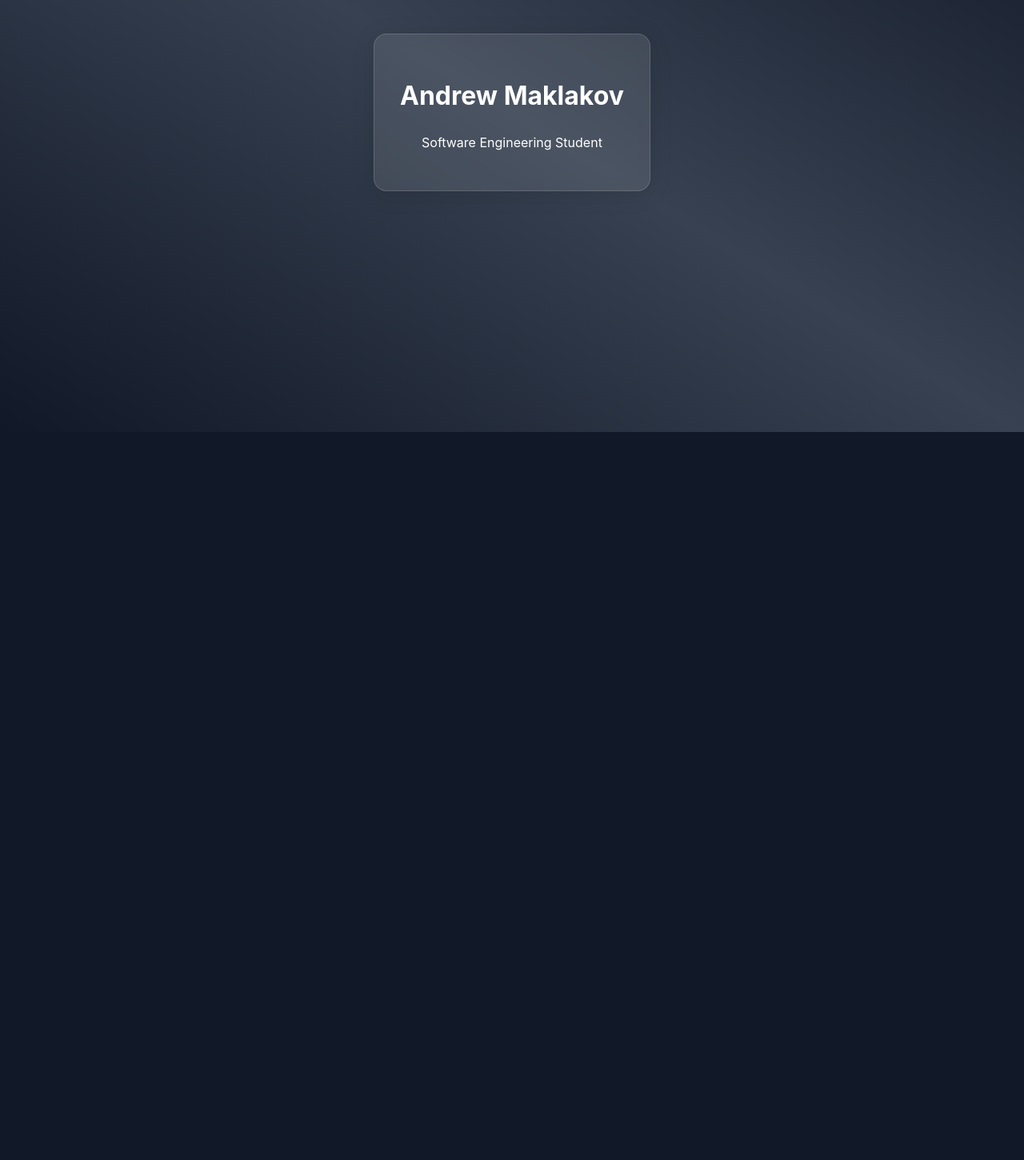
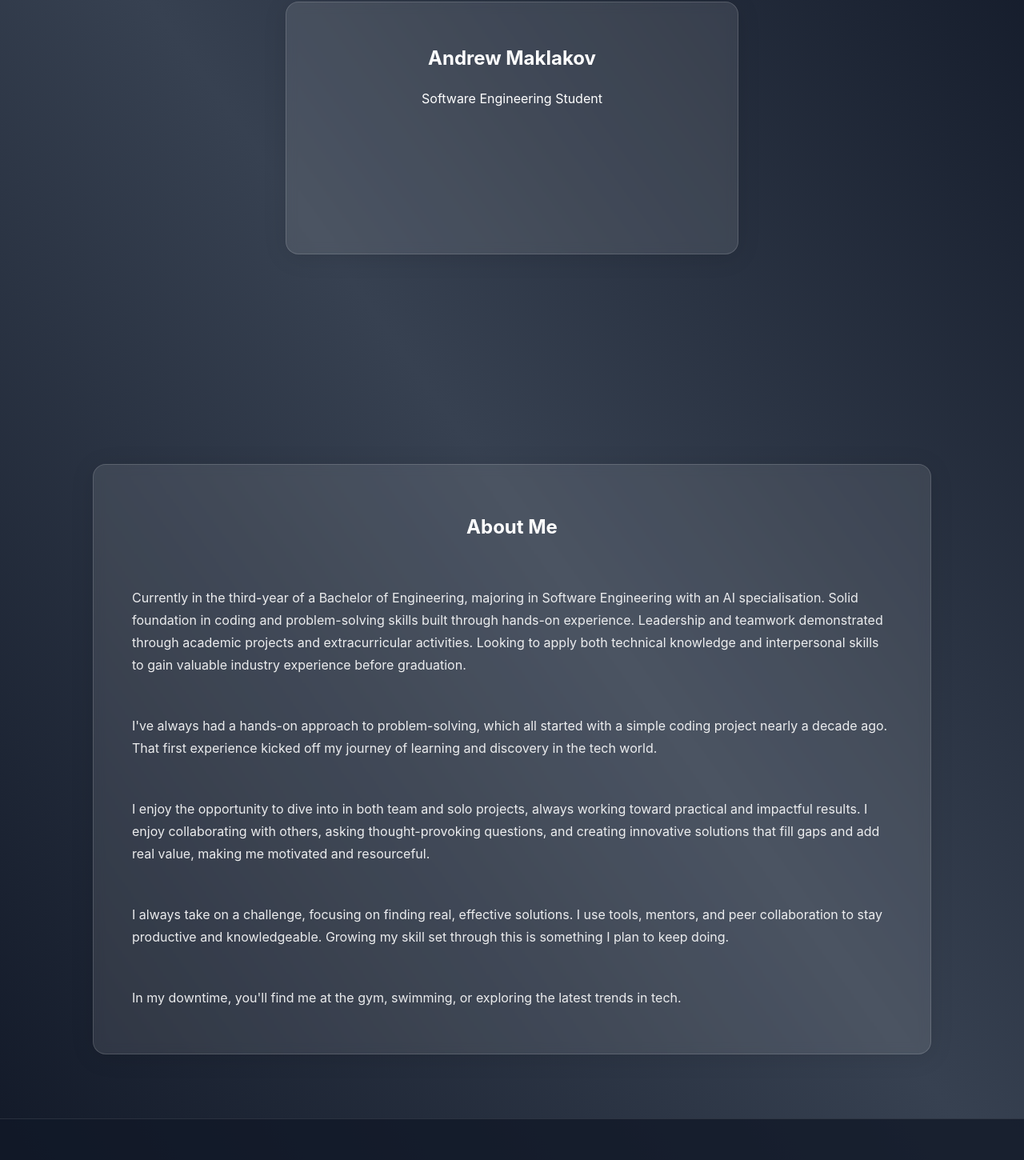
Before and after one commit to amaklakovv/portfolio, a React (Vite) app: page / in a window 1280 px wide. Shown: the part 260-1710 px from the top of the page at 80% size. Before the commit the page ends 800 px from the top, so only its background shows below. Built offline with nearby package versions, Linux system fonts and the light colour scheme.

Commit message:
added footer and about me section

```diff
--- /dev/null
+++ b/src/components/About.jsx
@@ -0,0 +1,32 @@
+import React from 'react';
+import GlassCard from './GlassCard';
+
+function About() {
+  return (
+    <section id="about" className="fullscreen-section">
+      <GlassCard disableHoverEffect={true}>
+        <h2>About Me</h2>
+        <p>
+          Currently in the third-year of a Bachelor of Engineering, majoring in Software Engineering with an AI specialisation. Solid
+          foundation in coding and problem-solving skills built through hands-on experience. Leadership and teamwork
+          demonstrated through academic projects and extracurricular activities. Looking to apply both technical knowledge and
+          interpersonal skills to gain valuable industry experience before graduation.
+        </p>
+        <p>
+          I've always had a hands-on approach to problem-solving, which all started with a simple coding project nearly a decade ago. That first experience kicked off my journey of learning and discovery in the tech world.
+        </p>
+        <p>
+          I enjoy the opportunity to dive into in both team and solo projects, always working toward practical and impactful results. I enjoy collaborating with others, asking thought-provoking questions, and creating innovative solutions that fill gaps and add real value, making me motivated and resourceful.
+        </p>
+        <p>
+          I always take on a challenge, focusing on finding real, effective solutions. I use tools, mentors, and peer collaboration to stay productive and knowledgeable. Growing my skill set through this is something I plan to keep doing.
+        </p>
+        <p>
+          In my downtime, you'll find me at the gym, swimming, or exploring the latest trends in tech.
+        </p>
+      </GlassCard>
+    </section>
+  );
+}
+
+export default About;
--- a/src/components/App.css
+++ b/src/components/App.css
@@ -1,8 +1,34 @@
 .App {
-  text-align: center;
-  /* This ensures the App container can center its children properly */
-  display: grid;
-  place-items: center;
-  width: 100vw; /* Use viewport width to be explicit */
-  min-height: 100vh; /* Ensure the container fills the screen height */
+  /* The App is now just a container for our sections */
 }
+
+/* Section-Specific Card Sizing */
+
+/* "Business Card" style for the hero section */
+#home .glass-card {
+  max-width: 500px;
+  width: 90%;
+  max-height: 250px;
+  height: 90%;
+}
+
+/* Wider, taller card for the about section */
+#about .glass-card {
+  max-width: 950px; /* More readable line length for paragraphs */
+  width: 90%;
+  padding: 2.5rem 3rem; /* Give the text some breathing room */
+  text-align: left; /* Left-align text for better readability */
+  display: flex;
+  flex-direction: column;
+  gap: 1rem; /* Creates space between the paragraphs */
+}
+
+#about .glass-card h2 {
+  text-align: center; /* Keep the main heading centered */
+  margin-bottom: 1.5rem; /* More space below the heading */
+}
+
+#about .glass-card p {
+  line-height: 1.75; /* Improve readability of text blocks */
+  color: rgba(255, 255, 255, 0.9); /* Make text slightly less stark */
+}
--- a/src/components/App.jsx
+++ b/src/components/App.jsx
@@ -1,16 +1,23 @@
 import './App.css'
 import GlassCard from './GlassCard';
 import Navbar from './Navbar';
+import About from './About';
+import Footer from './Footer';
 
 function App() {
 
   return (
     <div className="App">
       <Navbar />
-      <GlassCard>
-        <h1>Andrew Maklakov</h1>
-        <p>Software Engineering Student</p>
-      </GlassCard>
+      {/* Hero Section */}
+      <section id="home" className="fullscreen-section">
+        <GlassCard>
+          <h1>Andrew Maklakov</h1>
+          <p>Software Engineering Student</p>
+        </GlassCard>
+      </section>
+      <About />
+      <Footer />
     </div>
   )
 }
--- /dev/null
+++ b/src/components/Footer.css
@@ -0,0 +1,34 @@
+.footer {
+  background-color: rgba(17, 24, 39, 0.8); /* A dark, semi-transparent background */
+  color: rgba(255, 255, 255, 0.6);
+  padding: 2rem 5%;
+  text-align: center;
+  border-top: 1px solid rgba(255, 255, 255, 0.1);
+  margin-top: 10vh; /* Give it some space from the last section */
+}
+
+.footer-content {
+  max-width: 1200px;
+  margin: 0 auto;
+  display: flex;
+  justify-content: space-between;
+  align-items: center;
+  flex-wrap: wrap; /* Allow wrapping on smaller screens */
+  gap: 1rem;
+}
+
+.footer-links {
+  display: flex;
+  gap: 1.5rem;
+}
+
+.footer-links a {
+  color: rgba(255, 255, 255, 0.6);
+  text-decoration: none;
+  font-weight: 500;
+  transition: color 0.3s ease;
+}
+
+.footer-links a:hover {
+  color: white;
+}
--- /dev/null
+++ b/src/components/Footer.jsx
@@ -0,0 +1,22 @@
+import React from 'react';
+import './Footer.css';
+
+function Footer() {
+  return (
+    <footer id="contact" className="footer">
+      <div className="footer-content">
+        <p>&copy; Andrew Maklakov. All rights reserved.</p>
+        <div className="footer-links">
+          <a href="https://github.com/amaklakovv" target="_blank" rel="noopener noreferrer">
+            GitHub
+          </a>
+          <a href="https://www.linkedin.com/in/andrewmaklakov/" target="_blank" rel="noopener noreferrer">
+            LinkedIn
+          </a>
+        </div>
+      </div>
+    </footer>
+  );
+}
+
+export default Footer;
--- a/src/components/GlassCard.jsx
+++ b/src/components/GlassCard.jsx
@@ -5,15 +5,16 @@ import './GlassCard.css';
  * A reusable component that applies a "glassmorphism" effect.
  * It accepts children, so you can put any content inside it.
  * It also has a 3D tilt effect on hover.
- * @param {{children: React.ReactNode}} props
+ * @param {{children: React.ReactNode, disableHoverEffect?: boolean}} props
  */
-function GlassCard({ children }) {
+function GlassCard({ children, disableHoverEffect = false }) {
     const [transform, setTransform] = useState(
         'perspective(1000px) rotateX(0deg) rotateY(0deg)'
     );
     const cardRef = useRef(null);
 
     const handleMouseMove = (e) => {
+        if (disableHoverEffect) return;
         const card = cardRef.current;
         if (!card) return;
 
@@ -21,7 +22,7 @@ function GlassCard({ children }) {
         const x = e.clientX - left;
         const y = e.clientY - top;
 
-    // Calculate rotation based on cursor position. Max rotation is 10 degrees.
+        // Calculate rotation based on cursor position. Max rotation is 10 degrees
         const rotateX = -((y - height / 2) / (height / 2)) * 10;
         const rotateY = ((x - width / 2) / (width / 2)) * 10;
 
@@ -31,11 +32,18 @@ function GlassCard({ children }) {
     };
 
     const handleMouseLeave = () => {
+        if (disableHoverEffect) return;
         setTransform('perspective(1000px) rotateX(0deg) rotateY(0deg)');
     };
 
+    const eventHandlers = disableHoverEffect
+        ? {}
+        : { onMouseMove: handleMouseMove, onMouseLeave: handleMouseLeave };
+
+    const style = disableHoverEffect ? {} : { transform };
+
     return (
-    <div className="glass-card" ref={cardRef} style={{ transform }} onMouseMove={handleMouseMove} onMouseLeave={handleMouseLeave}>
+        <div className="glass-card" ref={cardRef} style={style} {...eventHandlers}>
             {children}
         </div>
     );
--- a/src/components/Navbar.css
+++ b/src/components/Navbar.css
@@ -4,7 +4,7 @@
   left: 50%;
   transform: translateX(-50%);
   width: 90%;
-  max-width: 700px; /* Set a max-width for larger screens */
+  max-width: 1500px; /* Set a max-width for larger screens */
   padding: 1rem 2rem;
   display: flex;
   justify-content: space-between;
--- a/src/components/Navbar.jsx
+++ b/src/components/Navbar.jsx
@@ -1,15 +1,13 @@
-import React from 'react';
 import './Navbar.css';
 
 function Navbar() {
   return (
     <nav className="navbar">
       <div className="navbar-logo">
-        <a href="/">AM</a>
+        <a href="#home">AM</a>
       </div>
       <ul className="navbar-links">
-        <li><a href="#projects">Projects</a></li>
-        <li><a href="#academics">Academics</a></li>
+        <li><a href="#about">About</a></li>
         <li><a href="#contact">Contact</a></li>
       </ul>
     </nav>
--- a/src/index.css
+++ b/src/index.css
@@ -11,12 +11,23 @@
   -webkit-text-size-adjust: 100%;
 }
 
+html {
+  scroll-behavior: smooth;
+}
+
 body {
   margin: 0;
-  display: flex;
-  place-items: center;
   min-width: 320px;
   min-height: 100vh;
   background: #111827;
   background-image: linear-gradient(to top right, #111827, #374151, #111827);
 }
+
+/* This class is global and defines the sections */
+.fullscreen-section {
+  display: grid;
+  place-items: center;
+  min-height: 85vh; /* Less than full screen to hint at more content */
+  margin: 10vh auto; /* Vertical margin to create space between sections */
+  text-align: center;
+}
```
Lines whose indentation alone changed are shown as unchanged.
